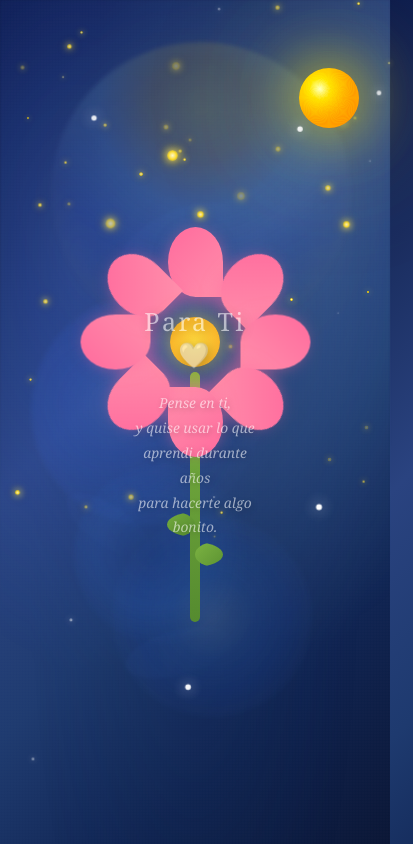
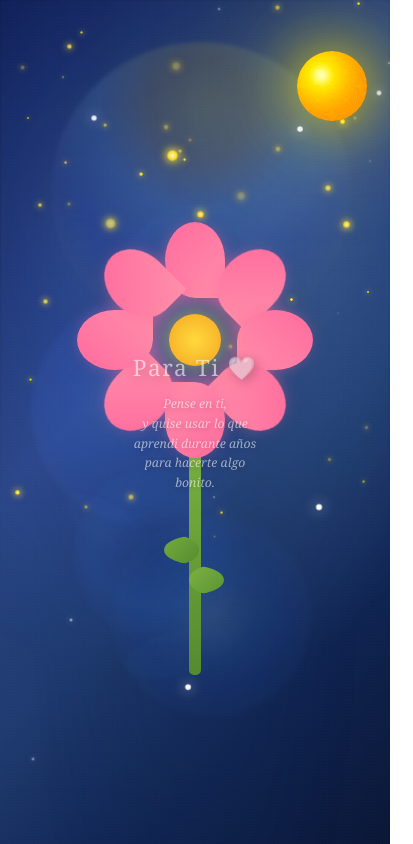
Before and after one commit to MiguelDev21/flor, a plain HTML site: page index.html in a window 390 px wide. Shown: the whole page, 413 px wide, since content can reach past the window. Drawn offline with Linux system fonts and the light colour scheme.

Commit message:
arreglo de responsive

```diff
--- a/index.html
+++ b/index.html
@@ -2,17 +2,30 @@
 <html lang="es">
 <head>
     <meta charset="UTF-8">
-    <meta name="viewport" content="width=device-width, initial-scale=1.0">
+    <meta name="viewport" content="width=device-width, initial-scale=1.0, maximum-scale=1.0, user-scalable=no, viewport-fit=cover">
+    <meta name="apple-mobile-web-app-capable" content="yes">
+    <meta name="apple-mobile-web-app-status-bar-style" content="black-translucent">
     <title>Una Flor Para Ti 🤍</title>
     <style>
+        html {
+            width: 100%;
+            height: 100%;
+            margin: 0;
+            padding: 0;
+            overflow: hidden;
+        }
+
         * {
             margin: 0;
             padding: 0;
             box-sizing: border-box;
+            -webkit-tap-highlight-color: transparent;
         }
 
         body {
-            min-height: 100vh;
+            width: 100vw;
+            height: 100vh;
+            height: 100dvh;
             display: flex;
             justify-content: center;
             align-items: center;
@@ -27,7 +40,9 @@
                 );
             overflow: hidden;
             font-family: 'Georgia', serif;
-            position: relative;
+            position: fixed;
+            top: 0;
+            left: 0;
         }
 
         /* Textura de lienzo */
@@ -268,7 +283,7 @@
         .container {
             position: relative;
             width: 100%;
-            height: 100vh;
+            height: 100%;
             display: flex;
             justify-content: center;
             align-items: center;
@@ -294,7 +309,7 @@
             background: linear-gradient(180deg, #7cb342 0%, #558b2f 100%);
             border-radius: 5px;
             animation: growStem 1.5s ease-out forwards;
-            z-index: 1;
+            z-index: 11;
         }
 
         /* HOJAS */
@@ -303,7 +318,7 @@
             bottom: 150px;
             width: 10px;
             height: 10px;
-            z-index: 2;
+            z-index: 12;
         }
 
         .leaf {
@@ -337,7 +352,7 @@
             top: 50px;
             width: 250px;
             height: 250px;
-            z-index: 3;
+            z-index: 13;
         }
 
         /* PÉTALOS */
@@ -417,7 +432,7 @@
             animation: centerGrow 0.8s ease-out forwards;
             animation-delay: 3.0s;
             box-shadow: 0 0 25px rgba(255, 217, 61, 0.7);
-            z-index: 10;
+            z-index: 25;
         }
 
         /* MENSAJE */
@@ -434,6 +449,7 @@
             padding: 20px;
             max-width: 90%;
             z-index: 20;
+            pointer-events: none;
         }
 
         .message h1 {
@@ -576,21 +592,22 @@
         /* RESPONSIVE */
         @media (max-width: 768px) {
             .flower-container {
-                width: 300px;
-                height: 400px;
+                width: 85vw;
+                max-width: 340px;
+                height: 60vh;
             }
 
             .flower {
-                width: 180px;
-                height: 180px;
-                top: 30px;
+                width: 220px;
+                height: 220px;
+                top: 15%;
             }
 
             .petal {
-                width: 55px;
-                height: 70px;
-                margin-left: -27.5px;
-                margin-top: -35px;
+                width: 70px;
+                height: 88px;
+                margin-left: -35px;
+                margin-top: -44px;
             }
 
             .petal:nth-child(1),
@@ -601,32 +618,41 @@
             .petal:nth-child(6),
             .petal:nth-child(7),
             .petal:nth-child(8) {
-                transform: rotate(var(--rotation, 0deg)) translateY(-55px);
+                transform: rotate(var(--rotation, 0deg)) translateY(-68px);
             }
 
             .center {
-                width: 50px;
-                height: 50px;
+                width: 60px;
+                height: 60px;
             }
 
             .stem {
-                height: 200px;
+                width: 12px;
+                height: 250px;
             }
 
             .leaves {
-                bottom: 100px;
+                bottom: 130px;
             }
 
             .leaf {
-                width: 40px;
-                height: 25px;
+                width: 50px;
+                height: 30px;
+            }
+
+            .leaf-left {
+                left: -40px;
+            }
+
+            .leaf-right {
+                right: -40px;
             }
 
             .moon {
-                width: 60px;
-                height: 60px;
-                top: 8%;
-                right: 8%;
+                width: 70px;
+                height: 70px;
+                top: 6%;
+                right: 6%;
             }
 
             .swirl-1, .swirl-2, .swirl-3, .swirl-4 {
@@ -670,6 +696,53 @@
             .brushstroke-3 {
                 width: 110px;
                 height: 45px;
+            }
+
+            .message {
+                padding: 15px;
+                max-width: 85%;
+            }
+
+            .message h1 {
+                font-size: clamp(1.8rem, 7vw, 2.5rem);
+                margin-bottom: 15px;
+                letter-spacing: 2px;
+            }
+
+            .message p {
+                font-size: clamp(0.95rem, 4vw, 1.3rem);
+                line-height: 1.6;
+            }
+        }
+
+        /* Ajustes para pantallas muy pequeñas */
+        @media (max-width: 390px) {
+            .flower {
+                width: 190px;
+                height: 190px;
+            }
+
+            .petal {
+                width: 60px;
+                height: 76px;
+                margin-left: -30px;
+                margin-top: -38px;
+            }
+
+            .petal:nth-child(1),
+            .petal:nth-child(2),
+            .petal:nth-child(3),
+            .petal:nth-child(4),
+            .petal:nth-child(5),
+            .petal:nth-child(6),
+            .petal:nth-child(7),
+            .petal:nth-child(8) {
+                transform: rotate(var(--rotation, 0deg)) translateY(-58px);
+            }
+
+            .center {
+                width: 52px;
+                height: 52px;
             }
         }
     </style>
```
